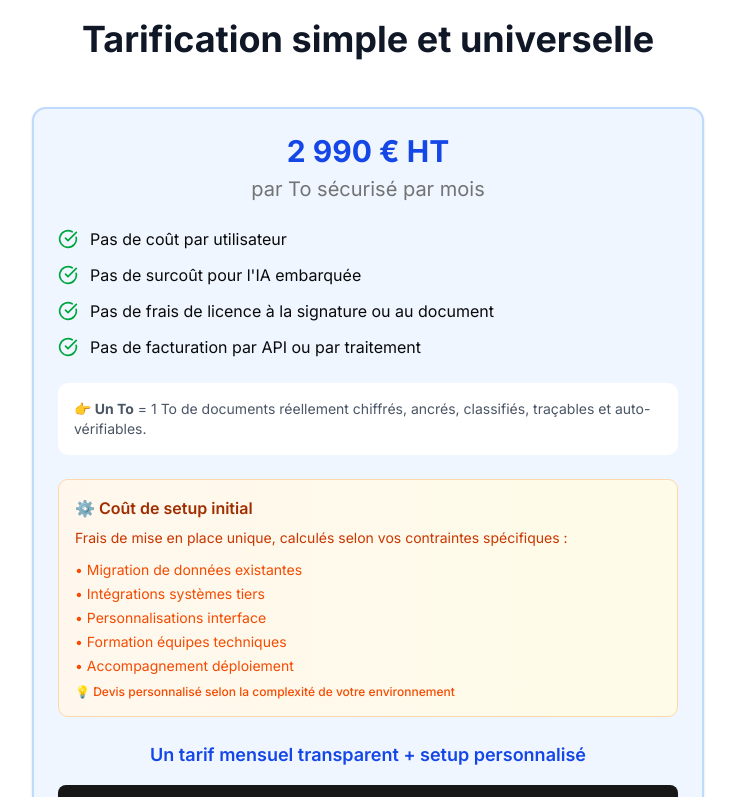
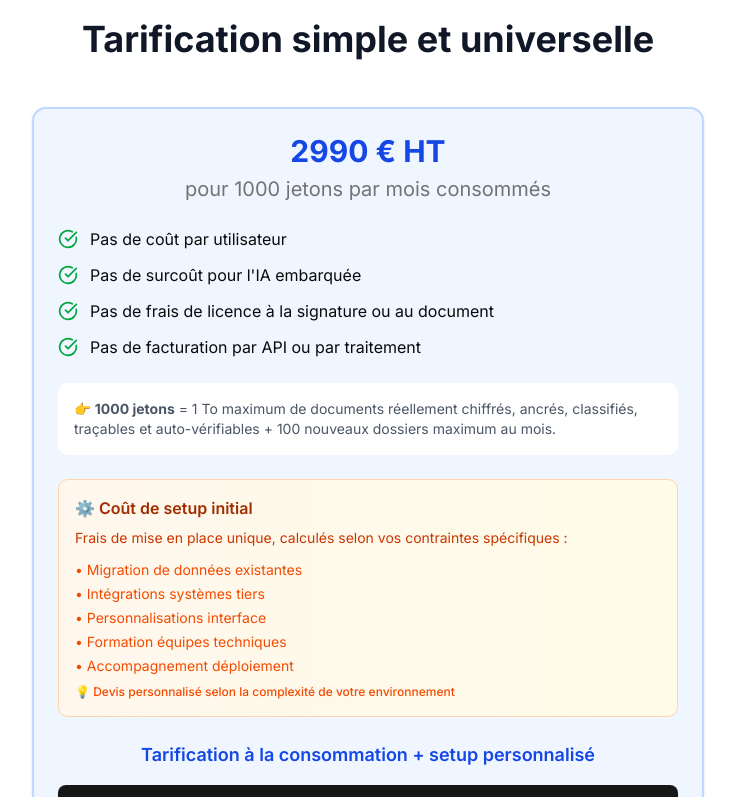
Before and after one commit to ncantuNewAccount/docv, a Next.js app: page / in a window 1280 px wide. Shown: the part 4140-4937 px from the top of the page, without its empty margins (272-1007 px from the left). Built offline with nearby package versions, Linux system fonts and the light colour scheme.

Commit message:
feat: update pricing model to transparent 2990 €/month for 1000 tokens
#VERCEL_SKIP

Co-authored-by: NC <148533869+ncantuNewAccount@users.noreply.github.com>

```diff
--- a/app/page.tsx
+++ b/app/page.tsx
@@ -367,8 +367,8 @@ export default function HomePage() {
           <div className="max-w-2xl mx-auto">
             <Card className="border-2 border-blue-200 bg-blue-50">
               <CardHeader className="text-center">
-                <CardTitle className="text-3xl font-bold text-blue-700">2 990 € HT</CardTitle>
-                <CardDescription className="text-xl">par To sécurisé par mois</CardDescription>
+                <CardTitle className="text-3xl font-bold text-blue-700">2990 € HT</CardTitle>
+                <CardDescription className="text-xl">pour 1000 jetons par mois consommés</CardDescription>
               </CardHeader>
               <CardContent>
                 <div className="space-y-3">
@@ -392,8 +392,8 @@ export default function HomePage() {
 
                 <div className="mt-6 p-4 bg-white rounded-lg">
                   <p className="text-sm text-gray-600">
-                    <strong>👉 Un To</strong> = 1 To de documents réellement chiffrés, ancrés,
-                    classifiés, traçables et auto-vérifiables.
+                    <strong>👉 1000 jetons</strong> = 1 To maximum de documents réellement chiffrés, ancrés,
+                    classifiés, traçables et auto-vérifiables + 100 nouveaux dossiers maximum au mois.
                   </p>
                 </div>
 
@@ -417,7 +417,7 @@ export default function HomePage() {
 
                 <div className="mt-6 text-center">
                   <p className="text-lg font-semibold text-blue-700 mb-4">
-                    Un tarif mensuel transparent + setup personnalisé
+                    Tarification à la consommation + setup personnalisé
                   </p>
                   <Link href="/contact">
                     <Button size="lg" className="w-full">
```
